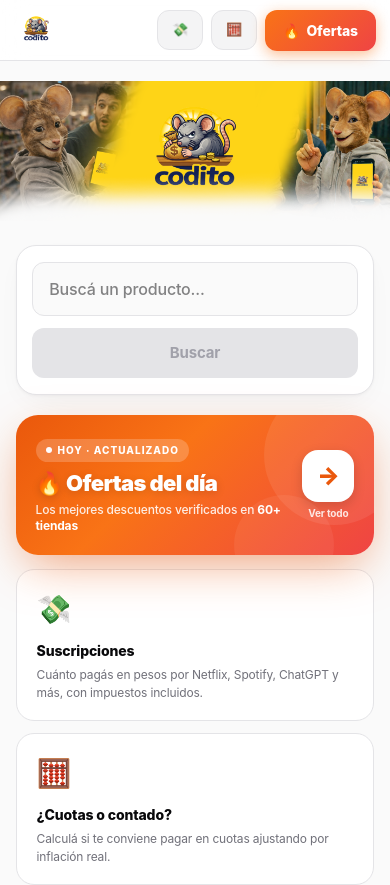
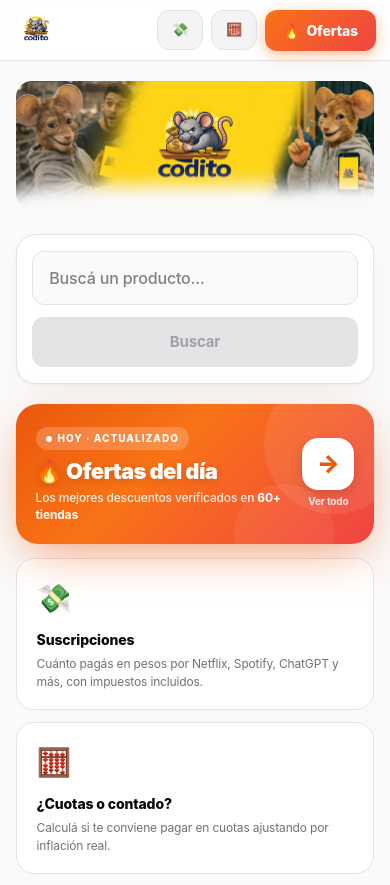
Before and after one commit to tuvii10/CODITO, a Next.js app: page / in a window 390 px wide. Shown: the top 885 px of the page. Built offline with nearby package versions, Linux system fonts and the light colour scheme.

Commit message:
feat: header full width en desktop, normal en mobile

```diff
--- a/app/globals.css
+++ b/app/globals.css
@@ -82,3 +82,11 @@
   transform: translateY(-1px);
   box-shadow: 0 6px 20px rgba(249,115,22,0.55) !important;
 }
+
+/* Hero header: full width en desktop, normal en mobile */
+.hero-desktop { display: block; }
+.hero-mobile  { display: none; }
+@media (max-width: 640px) {
+  .hero-desktop { display: none; }
+  .hero-mobile  { display: block; }
+}
--- a/app/page.tsx
+++ b/app/page.tsx
@@ -47,9 +47,11 @@
 
   return (
     <div>
-      {/* Hero — imagen personalizada full width */}
+      {/* Hero — full width en desktop, normal en mobile */}
       {!searched && (
-        <div style={{
+        <>
+          {/* Desktop: full width */}
+          <div className="hero-desktop" style={{
             position: 'relative',
             left: '50%',
             marginLeft: '-50vw',
@@ -64,6 +66,16 @@
               style={{ width: '100%', height: 'auto', display: 'block' }}
             />
           </div>
+          {/* Mobile: contenido normal */}
+          <div className="hero-mobile" style={{ marginBottom: 24 }}>
+            {/* eslint-disable-next-line @next/next/no-img-element */}
+            <img
+              src="/header.png"
+              alt="Codito — Buscá. Comprá barato."
+              style={{ width: '100%', height: 'auto', display: 'block', borderRadius: 16 }}
+            />
+          </div>
+        </>
       )}
 
       {/* Buscador — blanco minimal */}
```
Lines whose indentation alone changed are shown as unchanged.
